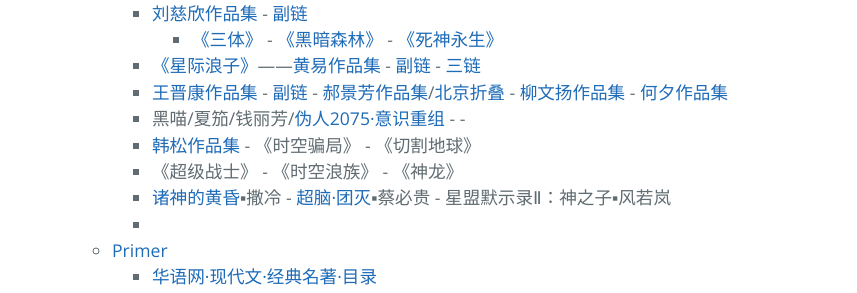
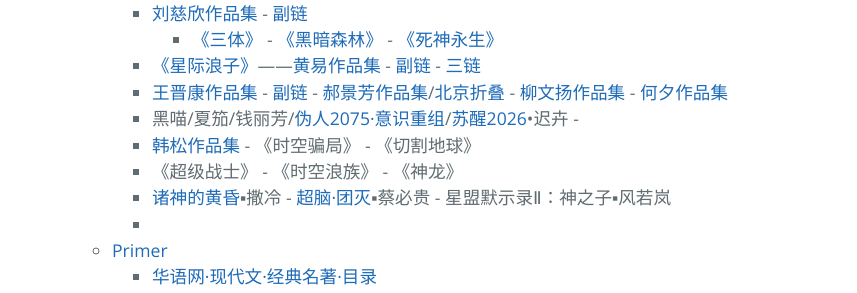
Before and after one commit to AmbroseRen/test, a Jekyll site: the page built from Library/BookListsOne.md, in a window 1280 px wide and 900 px high, scrolled down 5786 px. Shown: the part 154-447 px from the top of the window, without its empty margins (192-1049 px from the left). Built offline with Jekyll 4.4.1, drawn with Linux system fonts in a browser that asks for light colours; our own code applies the rules of GitHub Pages for plain Markdown files; the repository's description, which GitHub fills in, is left out.

Commit message:
Update BookListsOne.md

```diff
--- a/Library/BookListsOne.md
+++ b/Library/BookListsOne.md
@@ -312,7 +312,7 @@
                     </li>
                     <li><a href="http://www.huangyixiaoshuo.com/0/499/">《星际浪子》</a>——<a href="http://www.huangyixiaoshuo.com/author/499/">黄易作品集</a> - <a href="https://www.kanunu8.com/files/writer/187.html">副链</a>  -  <a href="http://huangyi.zuopinj.com/">三链</a></li>
 		    <li><a href="https://www.kanunu8.com/files/writer/6619.html">王晋康作品集</a> - <a href="http://wangjinkang.zuopinj.com/">副链</a> - <a href="http://www.00txt.com/zuojia/haojingfang/">郝景芳作品集</a>/<a href="https://www.kunnu.com/zhedie/">北京折叠</a> - <a href="https://www.kanunu8.com/files/writer/6562.html">柳文扬作品集</a> - <a href="https://www.kanunu8.com/files/writer/6561.html">何夕作品集</a></li>
-		    <li>黑喵/夏笳/钱丽芳/<a href="https://hao9088.com/txt/11101.html">伪人2075·意识重组</a> - <a href=""></a> - <a href=""></a></li>
+		    <li>黑喵/夏笳/钱丽芳/<a href="https://hao9088.com/txt/11101.html">伪人2075·意识重组</a>/<a href="https://www.99csw.com/article/11990.htm">苏醒2026</a>•迟卉 - <a href=""></a></li>
                     <li><a href="https://www.kanunu8.com/files/writer/6492.html">韩松作品集</a> - 《时空骗局》 - 《切割地球》</li>
 		    <li>《超级战士》 - 《时空浪族》 - 《神龙》</li>
                     <li><a href="https://m.9txs.org/book/68246/0_1/">诸神的黄昏</a>▪撒冷 - <a href="https://www.52shuku.vip/kongbulingyi/hr66.html">超脑·团灭</a>▪蔡必贵 - 星盟默示录Ⅱ：神之子▪风若岚</li>
```
